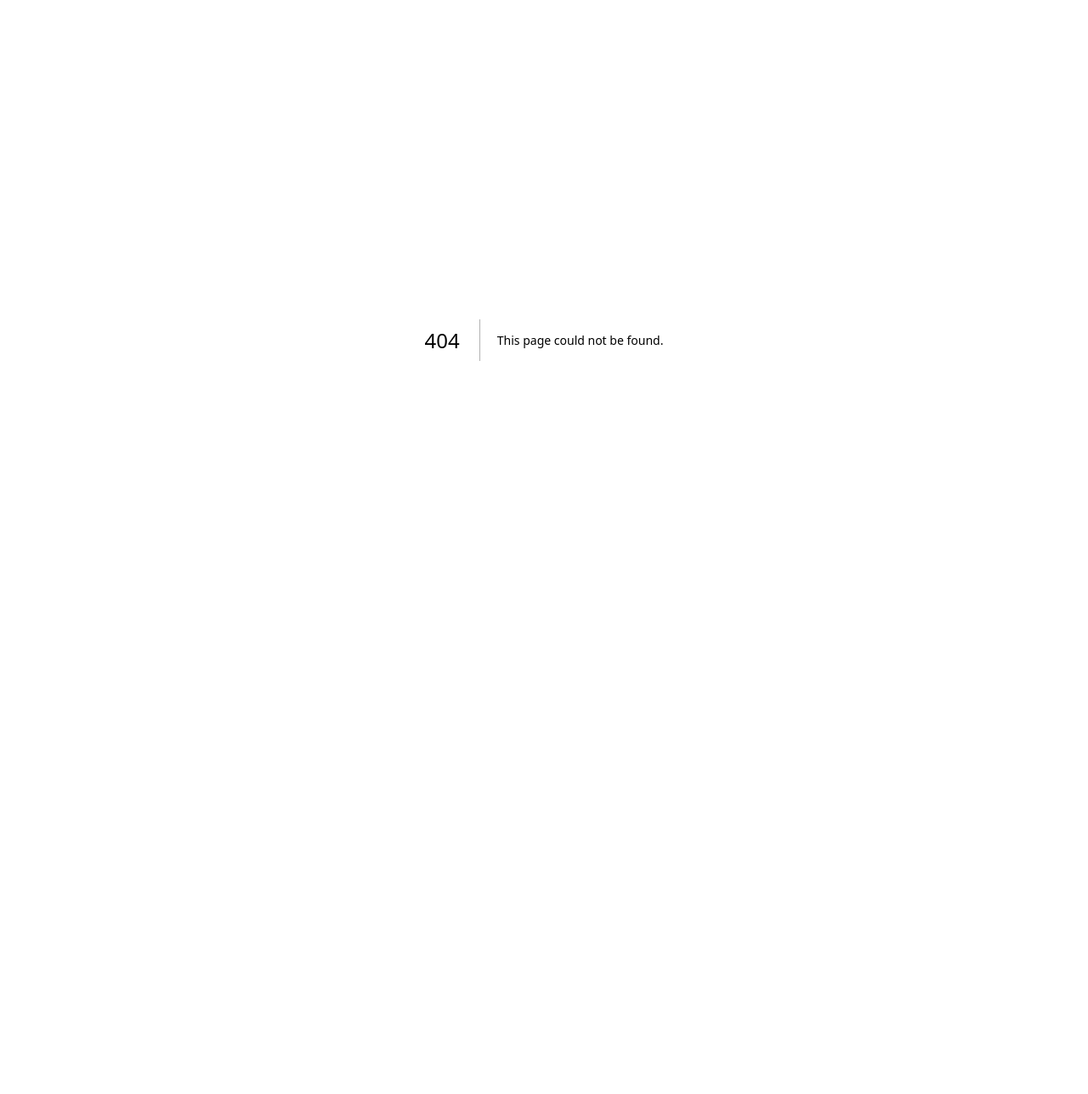
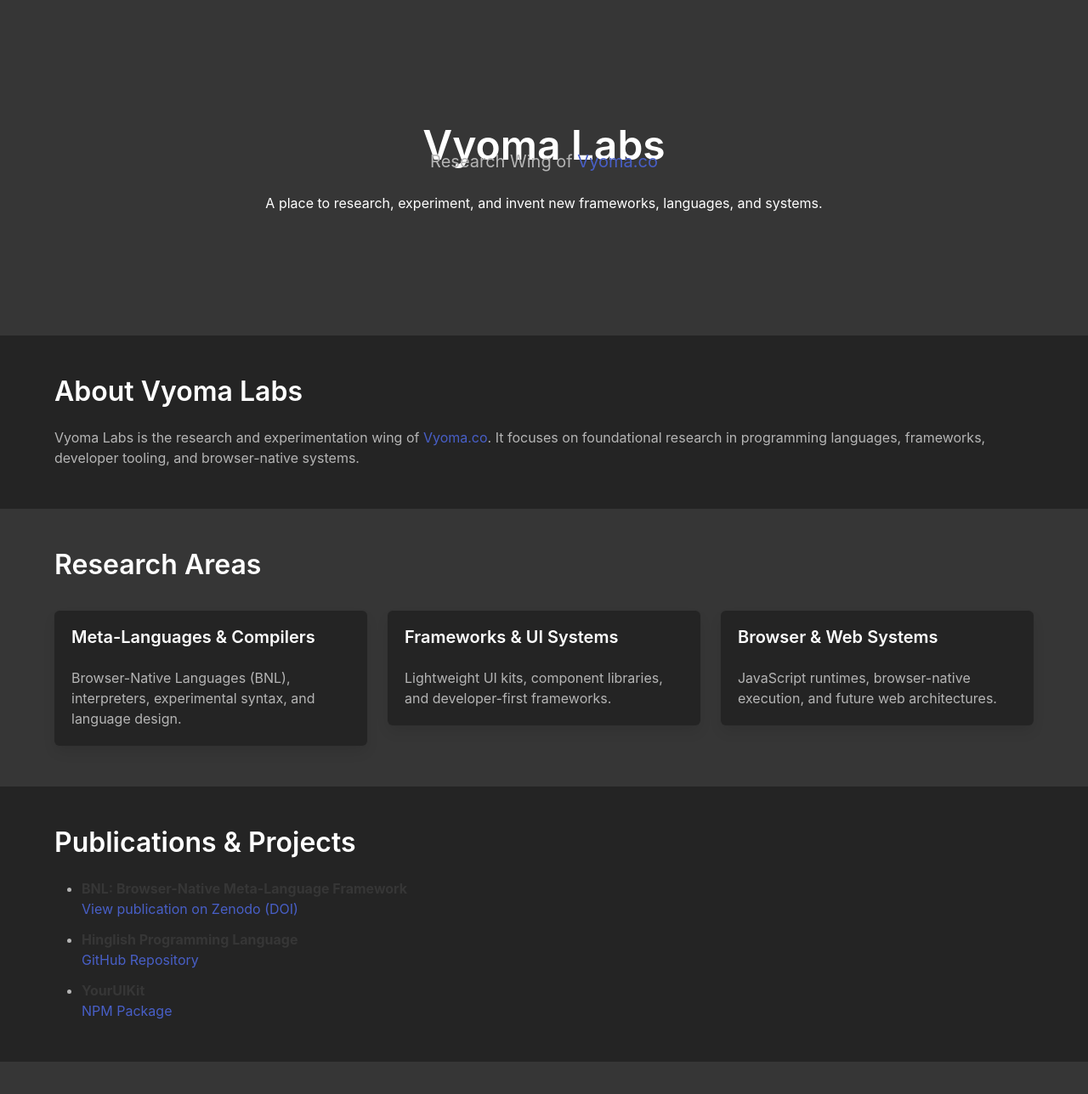
Before and after one commit to psjdeveloper/vyomastartup, a Next.js app: page /lab in a window 1280 px wide. Before the commit this address had no page. Shown: the top 1288 px of the page at 85% size. Before the commit the page ends 800 px from the top, so only its background shows below. Built offline with nearby package versions, Linux system fonts and the light colour scheme.

Commit message:
Add Vyoma Labs page, integrate Bulma CSS, and update navigation links

```diff
--- a/app/components/nav.tsx
+++ b/app/components/nav.tsx
@@ -33,12 +33,20 @@
             Magzine
         </a>
         <br />
-            <a href="https://vyoma-os.vercel.app/" className="text-white font-semibold hover:text-gray-200">
+            <a href="https://vyoma-os.vercel.app/" className="text-white font-semibold hover:text-gray-200 space-x-2">
             All in one toolkit
         </a>
         <br />
-         <a href="https://github.com/psjdeveloper/vyomaco/releases/tag/vyoma" className="text-white font-semibold hover:text-gray-200">
+         <a href="https://github.com/psjdeveloper/vyomaco/releases/tag/vyoma" className="text-white font-semibold hover:text-gray-200  space-x-2">
             Android app
+        </a>
+        <br />
+         <a href="/lab" className="text-white font-semibold hover:text-gray-200 space-x-2">
+            vyoma Labs
+        </a>
+        <br />
+         <a href="https://youruikit-site.vercel.app/" className="text-white font-semibold hover:text-gray-200 space-x-2">
+            Youruikit
         </a>
         </li>
     </ul>
--- /dev/null
+++ b/app/lab/page.tsx
@@ -0,0 +1,180 @@
+'use client';
+import '../style/global.css';
+function VyomaLabs() {
+  return (
+    <div className="has-background-black-ter has-text-white">
+
+      {/* HERO */}
+      <section className="hero is-medium is-dark">
+        <div className="hero-body">
+          <div className="container has-text-centered">
+            <h1 className="title is-1 has-text-white">
+              Vyoma Labs
+            </h1>
+            <h2 className="subtitle has-text-grey-light">
+              Research Wing of{" "}
+              <a
+                href="https://vyoma.co"
+                target="_blank"
+                rel="noopener noreferrer"
+                className="has-text-link"
+              >
+                Vyoma.co
+              </a>
+            </h2>
+            <p className="mt-4">
+              A place to research, experiment, and invent new frameworks,
+              languages, and systems.
+            </p>
+          </div>
+        </div>
+      </section>
+
+      {/* ABOUT */}
+      <section className="section">
+        <div className="container">
+          <h2 className="title has-text-white">About Vyoma Labs</h2>
+          <p className="content has-text-grey-light">
+            Vyoma Labs is the research and experimentation wing of{" "}
+            <a
+              href="https://vyoma.co"
+              target="_blank"
+              rel="noopener noreferrer"
+              className="has-text-link"
+            >
+              Vyoma.co
+            </a>.
+            It focuses on foundational research in programming languages,
+            frameworks, developer tooling, and browser-native systems.
+          </p>
+        </div>
+      </section>
+
+      {/* RESEARCH AREAS */}
+      <section className="section has-background-dark">
+        <div className="container">
+          <h2 className="title has-text-white">Research Areas</h2>
+
+          <div className="columns is-multiline mt-4">
+
+            <div className="column is-4">
+              <div className="box has-background-black-ter">
+                <h3 className="title is-5 has-text-white">
+                  Meta-Languages & Compilers
+                </h3>
+                <p className="has-text-grey-light">
+                  Browser-Native Languages (BNL), interpreters,
+                  experimental syntax, and language design.
+                </p>
+              </div>
+            </div>
+
+            <div className="column is-4">
+              <div className="box has-background-black-ter">
+                <h3 className="title is-5 has-text-white">
+                  Frameworks & UI Systems
+                </h3>
+                <p className="has-text-grey-light">
+                  Lightweight UI kits, component libraries,
+                  and developer-first frameworks.
+                </p>
+              </div>
+            </div>
+
+            <div className="column is-4">
+              <div className="box has-background-black-ter">
+                <h3 className="title is-5 has-text-white">
+                  Browser & Web Systems
+                </h3>
+                <p className="has-text-grey-light">
+                  JavaScript runtimes, browser-native execution,
+                  and future web architectures.
+                </p>
+              </div>
+            </div>
+
+          </div>
+        </div>
+      </section>
+
+      {/* PROJECTS / PUBLICATIONS */}
+      <section className="section">
+        <div className="container">
+          <h2 className="title has-text-white">Publications & Projects</h2>
+
+          <div className="content has-text-grey-light">
+            <ul>
+              <li>
+                <strong>BNL: Browser-Native Meta-Language Framework</strong><br />
+                <a
+                  href="https://zenodo.org/records/17952448"
+                  target="_blank"
+                  rel="noopener noreferrer"
+                  className="has-text-link"
+                >
+                  View publication on Zenodo (DOI)
+                </a>
+              </li>
+
+              <li className="mt-3">
+                <strong>Hinglish Programming Language</strong><br />
+                <a
+                  href="https://github.com/Pjdeveloper896/Hinglish-language"
+                  target="_blank"
+                  rel="noopener noreferrer"
+                  className="has-text-link"
+                >
+                  GitHub Repository
+                </a>
+              </li>
+
+              <li className="mt-3">
+                <strong>YourUIKit</strong><br />
+                <a
+                  href="https://www.npmjs.com/package/youruikit"
+                  target="_blank"
+                  rel="noopener noreferrer"
+                  className="has-text-link"
+                >
+                  NPM Package
+                </a>
+              </li>
+            </ul>
+          </div>
+        </div>
+      </section>
+
+      {/* PHILOSOPHY */}
+      <section className="section has-background-dark">
+        <div className="container has-text-centered">
+          <h2 className="title has-text-white">Philosophy</h2>
+          <p className="has-text-grey-light">
+            “I never think about success.
+            I think about creating something meaningful.”
+          </p>
+        </div>
+      </section>
+
+      {/* FOOTER */}
+      <footer className="footer has-background-black-ter">
+        <div className="content has-text-centered has-text-grey-light">
+          <p>
+            © {new Date().getFullYear()}{" "}
+            <a
+              href="https://vyoma.co"
+              target="_blank"
+              rel="noopener noreferrer"
+              className="has-text-link"
+            >
+              Vyoma Labs
+            </a>{" "}
+            · Research Wing of Vyoma.co
+          </p>
+        </div>
+      </footer>
+
+    </div>
+  );
+}
+
+export default VyomaLabs;
--- a/app/layout.tsx
+++ b/app/layout.tsx
@@ -2,6 +2,7 @@
 import { Geist, Geist_Mono } from "next/font/google";
 import "./globals.css";
 import GoogleAnalytics from "./components/GoogleAnalytics";
+import Head from "next/head";
 const geistSans = Geist({
   variable: "--font-geist-sans",
   subsets: ["latin"],
@@ -24,6 +25,13 @@
 }>) {
   return (
     <html lang="en">
+        <Head>
+        {/* Bulma CSS via CDN */}
+        <link
+          rel="stylesheet"
+          href="https://cdn.jsdelivr.net/npm/bulma@0.9.4/css/bulma.min.css"
+        />
+      </Head>
       <body
         className={`${geistSans.variable} ${geistMono.variable} antialiased`}
       >
--- /dev/null
+++ b/app/style/global.css
@@ -0,0 +1 @@
+@import "https://cdn.jsdelivr.net/npm/bulma@1.0.4/css/bulma.min.css";
--- a/package.json
+++ b/package.json
@@ -9,7 +9,8 @@
     "lint": "eslint"
   },
   "dependencies": {
-    "next": "16.0.5",
+    "bulma": "^1.0.4",
+    "next": "^16.0.10",
     "react": "19.2.0",
     "react-dom": "19.2.0"
   },
```
Also changed, not shown: 1 other file (tests, documents, lock files or other folders).
